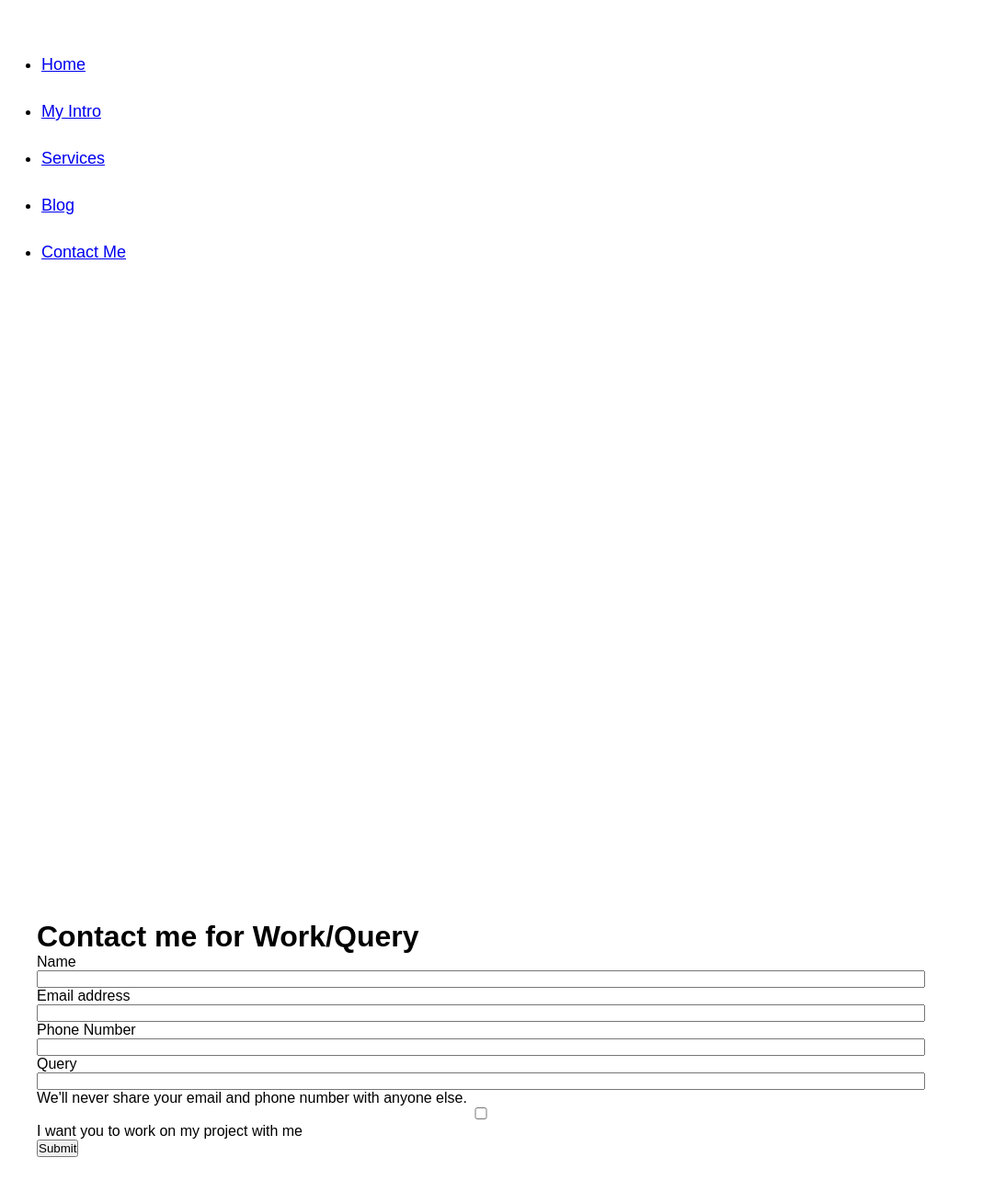
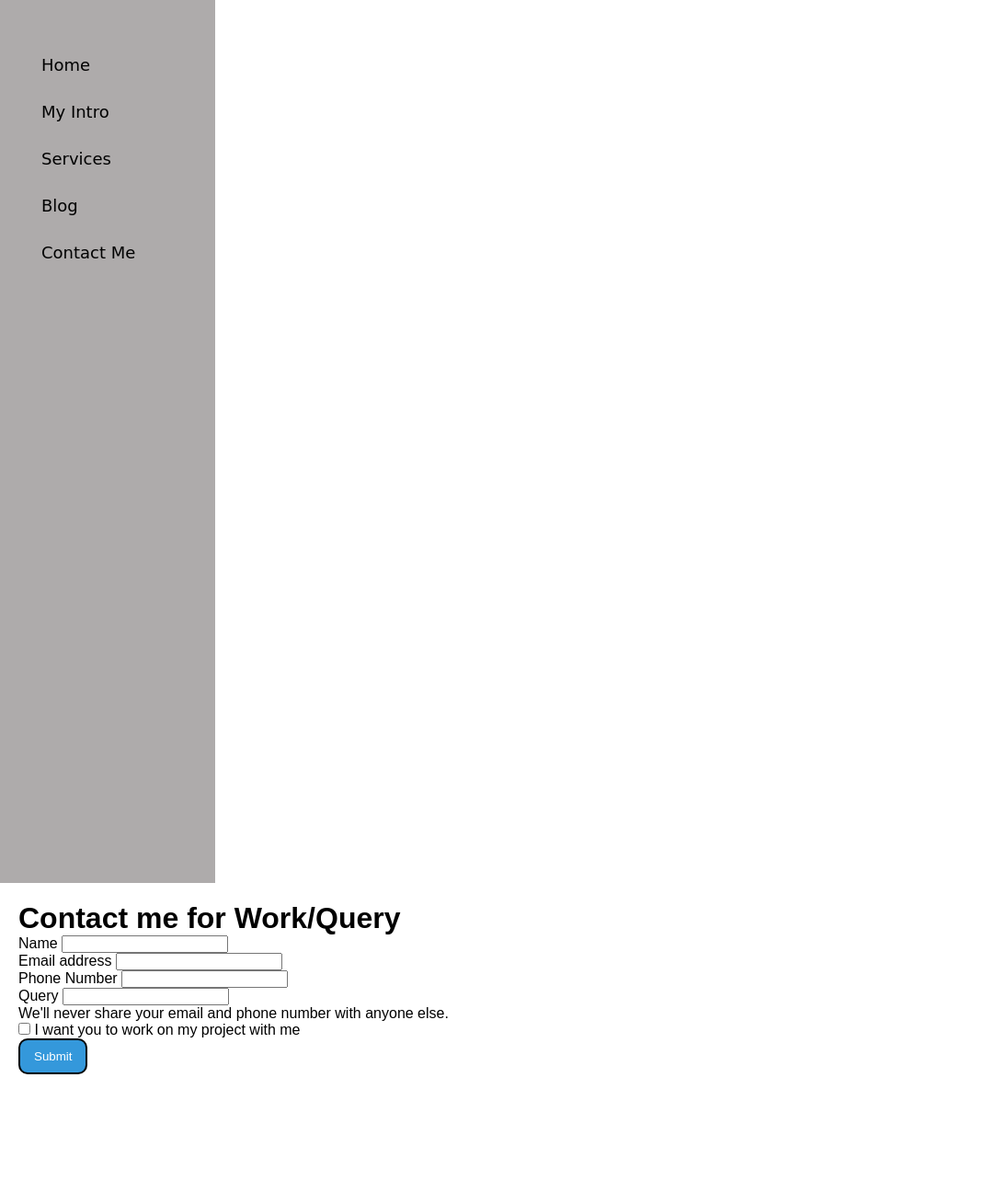
Before and after one commit to hrishavranjan/portfolio, a plain HTML site: page components/contact.html in a window 1280 px wide. Shown: the whole page at 92% size, without its empty margins (0-1069 px from the left). After the commit the page ends 1188 px from the top, so only its background shows below. Drawn offline with Linux system fonts and the light colour scheme; a web font is replaced by a local one.

Commit message:
style.css

```diff
--- a/components/style.css
+++ b/components/style.css
@@ -11,24 +11,30 @@
     box-sizing: border-box;
 }
 
-/* Mobile-first responsive design */
-
 body {
     font-family: 'Arial', sans-serif;
 }
 
 .container {
-    flex-direction: column; /* Stack items vertically on small screens */
+    flex-direction: column;
 }
 
 .sidebar {
-    width: 100%; /* Take full width on small screens */
+    width: 100%;
     height: auto;
     min-height: 100vh;
+    background-color: rgb(174, 171, 171);
+    font-family: 'Salsa', cursive;
 }
 
 .sidebar nav {
-    padding: 20px; /* Adjust padding for smaller screens */
+    padding: 20px;
+}
+
+.sidebar nav ul {
+    list-style: none;
+    padding: 0;
+    margin: 0;
 }
 
 .sidebar nav li {
@@ -36,46 +42,62 @@ body {
     padding: 15px 0;
 }
 
+.sidebar nav li a {
+    text-decoration: none;
+    color: black; /* Corrected typo in color */
+}
+
 .main {
-    width: 100%; /* Take full width on small screens */
+    width: 100%;
     padding: 20px;
 }
 
 .infocontainer {
-    flex-direction: column; /* Stack items vertically on small screens */
-    width: 100%; /* Take full width on small screens */
+    flex-direction: column;
+    width: 100%;
     margin: 20px auto;
 }
 
 .devInfo {
     margin: 20px 0;
+    display: flex;
+    flex-direction: column;
+}
+
+.Hello, .Name, .About {
+    font-family: 'Raleway', sans-serif;
+    margin: 5px 0;
+}
+
+.buttons {
+    margin-top: 15px;
+    display: flex;
+}
+
+.btn {
+    display: inline-block;
+    border: 2px solid #000;
+    border-radius: 10px;
+    padding: 10px 15px;
+    margin-right: 10px;
+    background-color: #3498db;
+    color: #fff;
+    cursor: pointer;
+}
+
+.btn:hover {
+    background-color: #2980b9;
 }
 
 .devPic img {
-    width: 100%; /* Take full width on small screens */
+    width: 100%;
     margin-top: 0;
     margin-left: 0;
 }
 
-.contactform {
-    padding: 20px;
-}
-
-.contactform form div input {
-    width: 100%; /* Take full width on small screens */
-}
-
-.project {
-    width: 100%; /* Take full width on small screens */
-    margin: 10px 0;
-}
-
-/* Add more responsive styles as needed */
-
 @media only screen and (min-width: 600px) {
-    /* Add styles for larger screens if necessary */
     .container {
-        flex-direction: row; /* Arrange items in a row on larger screens */
+        flex-direction: row;
     }
 
     .sidebar {
@@ -84,11 +106,11 @@ body {
     }
 
     .main {
-        width: calc(100% - 234px); /* Adjust the main content width on larger screens */
+        width: calc(100% - 234px);
     }
 
     .infocontainer {
-        flex-direction: row; /* Arrange items in a row on larger screens */
+        flex-direction: row;
         width: 80vw;
         margin: 99px auto;
     }
```
